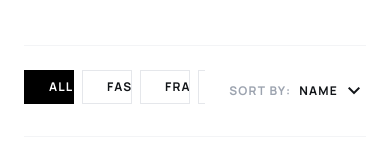
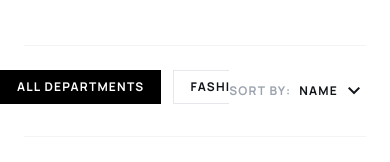
Before and after one commit to gabewebd/6AWEB-TheFourWhoAdore, an Angular app in the folder prelim-project-TheFourWhoAdore/: page /employees in a window 390 px wide. Shown: the part 269-431 px from the top of the page. Built offline with nearby package versions, Linux system fonts and the light colour scheme.

Commit message:
Enhance footer layout and mobile filter button styles for improved responsiveness

```diff
--- a/prelim-project-TheFourWhoAdore/src/app/components/footer/footer.html
+++ b/prelim-project-TheFourWhoAdore/src/app/components/footer/footer.html
@@ -17,15 +17,18 @@
         </div>
       </div>
       <div class="w-full h-px bg-gray-800"></div>
-      <div class="flex justify-center md:justify-between items-center text-[10px] text-gray-500 uppercase tracking-widest" style="font-family: 'Manrope', sans-serif;">
+
+      <div class="flex flex-col items-center gap-4 md:flex-row md:justify-between text-[10px] text-gray-500 uppercase tracking-widest" style="font-family: 'Manrope', sans-serif;">
+
         <span>© 2025 Chanel. All rights reserved.</span>
 
-        <div class="hidden md:flex gap-4">
+        <div class="flex gap-4">
           <a href="https://www.instagram.com/chanelofficial/" target="_blank" rel="noopener noreferrer" class="hover:text-white transition-colors cursor-pointer">Instagram</a>
           <a href="https://www.facebook.com/chanel/" target="_blank" rel="noopener noreferrer" class="hover:text-white transition-colors cursor-pointer">Facebook</a>
           <a href="https://www.youtube.com/user/CHANEL" target="_blank" rel="noopener noreferrer" class="hover:text-white transition-colors cursor-pointer">Youtube</a>
         </div>
       </div>
+
     </div>
   </div>
 </footer>
--- a/prelim-project-TheFourWhoAdore/src/app/pages/employee-directory/employee-directory.css
+++ b/prelim-project-TheFourWhoAdore/src/app/pages/employee-directory/employee-directory.css
@@ -173,3 +173,24 @@
 .employee-card-wrapper.filtering-out {
   animation: fadeOut 0.3s ease-out forwards;
 }
+
+/* Mobile Filter Buttons */
+@media (max-width: 768px) {
+  .filter-button {
+    padding: 0.5rem 1rem;
+    min-width: fit-content;
+  }
+
+  .overflow-x-auto {
+    -webkit-overflow-scrolling: touch;
+    scroll-behavior: smooth;
+  }
+
+  .overflow-x-auto {
+    scroll-snap-type: x proximity;
+  }
+
+  .filter-button {
+    scroll-snap-align: start;
+  }
+}
--- a/prelim-project-TheFourWhoAdore/src/app/pages/employee-directory/employee-directory.html
+++ b/prelim-project-TheFourWhoAdore/src/app/pages/employee-directory/employee-directory.html
@@ -15,7 +15,7 @@
 
     <div class="w-full border-t border-b border-gray-100 py-6">
       <div class="flex flex-col md:flex-row items-center justify-between gap-6">
-        <div class="flex items-center gap-2 overflow-x-auto no-scrollbar w-full md:w-auto pb-2 md:pb-0">
+        <div class="flex items-center gap-3 overflow-x-auto no-scrollbar w-full md:w-auto pb-2 md:pb-0 -mx-6 px-6 md:mx-0 md:px-0">
           @for (dept of departments; track dept) {
             <button
               (click)="selectDepartment(dept)"
@@ -24,7 +24,7 @@
               [class.bg-transparent]="selectedDepartment() !== dept"
               [class.border-gray-200]="selectedDepartment() !== dept"
               [class.border-black]="selectedDepartment() === dept"
-              class="filter-button whitespace-nowrap px-6 py-2 border text-xs font-bold uppercase tracking-widest hover:border-black transition-all duration-300 font-body">
+              class="filter-button flex-shrink-0 whitespace-nowrap px-4 py-2 border text-xs font-bold uppercase tracking-widest hover:border-black transition-all duration-300 font-body">
               {{ dept }}
             </button>
           }
```
Also changed, not shown: 1 other file (tests, documents, lock files or other folders).
